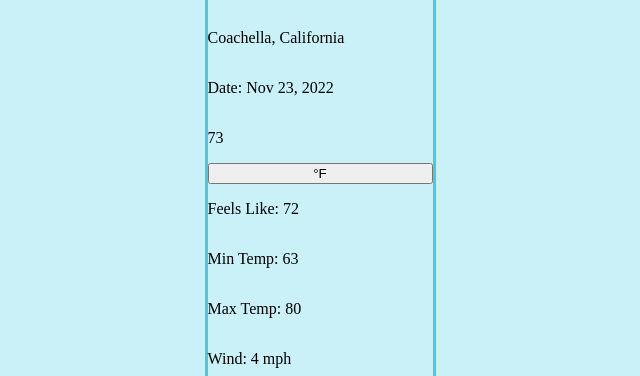
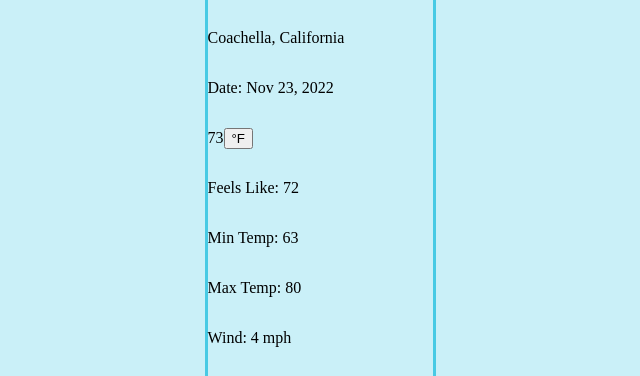
Before and after one commit to Bantchee/Weather-App, a website built with webpack: page dist/index.html in a window 1280 px wide. Shown: the part 306-682 px from the top of the page, without its empty margins (320-960 px from the left). Built offline with nearby package versions, Linux system fonts and the light colour scheme; no server answers.

Commit message:
Add div temp

```diff
--- a/src/scripts/weatherPage.js
+++ b/src/scripts/weatherPage.js
@@ -133,12 +133,13 @@ export const weatherPage = (() => {
               // Para : Date
               let datePara = createElement('p', contentDiv, null, 'date');
               datePara.textContent = 'Date: Nov 23, 2022';
-              // Para : Temp
-              let tempPara = createElement('p', contentDiv, null, 'temp');
-              tempPara.textContent = '73';
-              // Button : Unit
-              state.unitBtn = renderUnitBtnElement(contentDiv);
-              // Para : Feels Like
+              let divTemp = createElement('div', contentDiv, null, 'temp');
+                // Para : Temp
+                let tempPara = createElement('p', divTemp, null, 'temp');
+                tempPara.textContent = '73';
+                // Button : Unit
+                state.unitBtn = renderUnitBtnElement(divTemp);
+                // Para : Feels Like
               let feelsLikePara = createElement('p', contentDiv, null, 'feels-like');
               feelsLikePara.textContent = 'Feels Like: 72';
               // Para : Min Temp
--- a/src/styles/style.css
+++ b/src/styles/style.css
@@ -24,6 +24,12 @@ div#main div.content {
     flex-direction: column;
 }
 
+/* DIV TEMP */
+div.temp {
+    display: flex;
+    align-items: center;
+}
+
 /* FOOTER  */
 footer {
     display: flex;
```
Also changed, not shown: dist/main.js.
